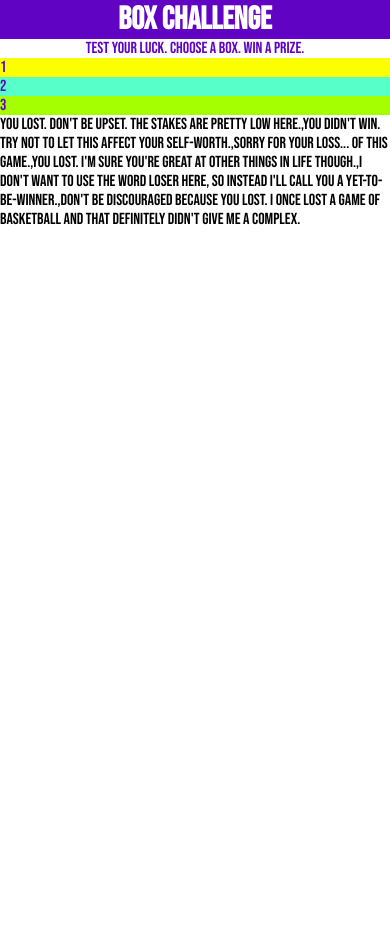
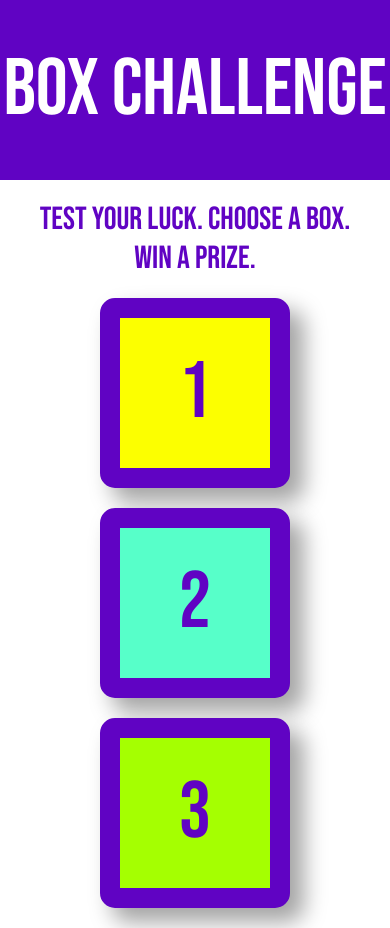
Before and after one commit to SeltzerFan24/m5_hw8_stanley_ezra, a plain HTML site: page index.html in a window 390 px wide. Before the commit the page ends 844 px from the top, so only its background shows below. Drawn offline with Linux system fonts and the light colour scheme.

Commit message:
style css for mobile

```diff
--- a/index.js
+++ b/index.js
@@ -32,7 +32,7 @@ for (var i = 0 ; i <boxes.length; i++) {
     })
 }
 
-
+console.log(boxNum)
 
 // // create a random number between 1-3 and store it to a variable
 // // This number will represent the winning box
@@ -45,7 +45,7 @@ function getRandomNum(min = 1, max = 3) {
 
 var winningBox = getRandomNum(1,3)
 
-console.log(winningBox)
+
 
 // determine if the box clicked is equal to the random number
 // if the numbers match, display a winning message by changing the text content of the div#message element
@@ -54,13 +54,13 @@ console.log(winningBox)
 // if the numbers don't match, change the div#message element's text to a random losing message from the array above
 // if the numbers don't match, increment losses and display the loss count in div#losses
 
-if (boxNum === winningBox) {
-    message.textContent = "Congratulations, you've won!";
-    numberOfWins++
-    wins.textContent = numberOfWins
-} else {
-    function random_lose_msg (loseMessage) {
-        return loseMessage[Math.floor(Math.random()*loseMessage.length)]
-    }
-    losses.textContent = loseMessage
-}
+// if (boxNum === winningBox) {
+//     message.textContent = "Congratulations, you've won!";
+//     numberOfWins++
+//     wins.textContent = numberOfWins
+// } else {
+//     function random_lose_msg (loseMessage) {
+//         return loseMessage[Math.floor(Math.random()*loseMessage.length)]
+//     }
+//     message.textContent = loseMessage
+// }
--- a/styles.css
+++ b/styles.css
@@ -21,15 +21,37 @@ header {
 h1 {
   color: #FFFFFF;
   text-align: center;
+  font-size: 5rem;
+  font-weight: 300;
+  line-height: 1;
+  padding: 50px 0;
 }
 
 p {
   color:#6003C3;
   text-align: center;
+  margin: 20px 5%;
+  font-size: 2rem;
+}
+
+.boxes {
+  display: flex;
+  justify-content: center;
+  flex-direction: column;
+  align-items: center;
 }
 
 .box {
-  color:#6003C3
+  color:#6003C3;
+  width: 150px;
+  height: 150px;
+  border: 20px solid #6003C3;
+  border-radius: 15px;
+  margin-bottom: 20px;
+  font-size: 5em;
+  text-align: center;
+  line-height: 150px;
+  box-shadow: 13px 13px 22px 1px rgb(0 0 0 / 36%);
 }
 
 #box-1 {
```
